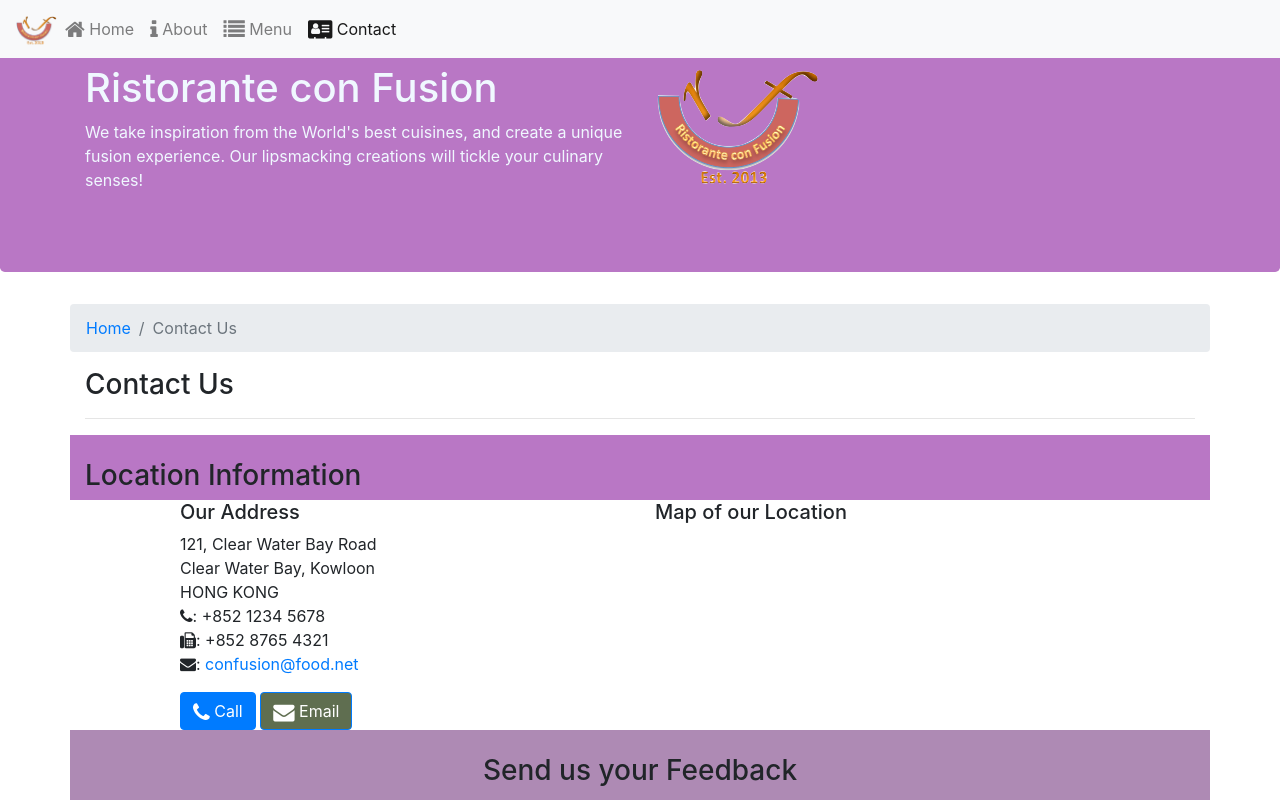
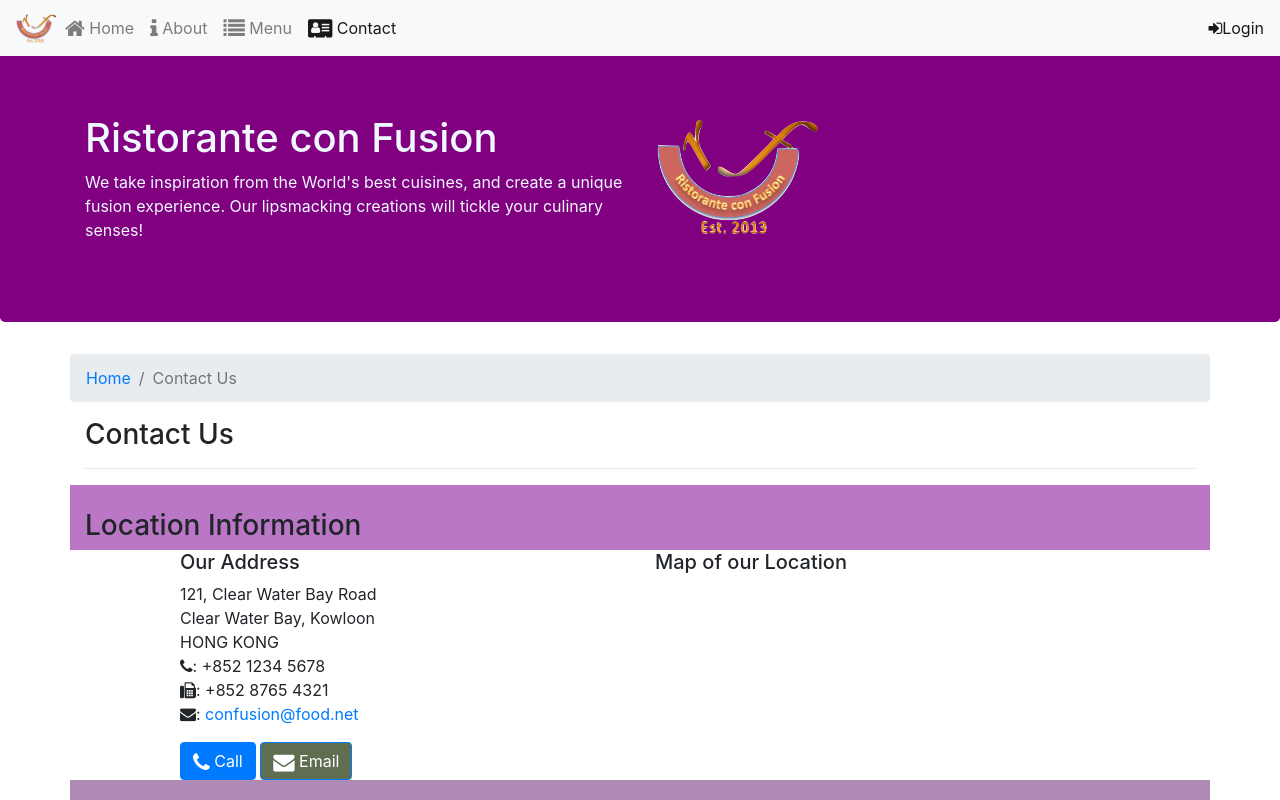
Before and after one commit to G-M-IKBAL/Web-UI-Project, a plain HTML site: page contactus.html in a window 1280 px wide. Shown: the top 800 px of the page. Drawn offline with nearby package versions, Linux system fonts and the light colour scheme.

Commit message:
Update contactus.html

```diff
--- a/contactus.html
+++ b/contactus.html
@@ -17,26 +17,34 @@
 
 </head>
 
-<body>
-    <nav class="navbar  navbar-light bg-light navbar-expand-sm fixed-top">
+<body style="padding: 50px 0px 0px 0px">
+    <nav class="navbar navbar-expand-lg navbar-light bg-light fixed-top">
+        <image src="logo.png" class="image-fluid" height="30" width="41">
 
-            <button class="navbar-toggler" type="button" data-toggle="collapse" data-target="#Navbar">
-                <span class="navbar-toggler"></span>
+            <button class="navbar-toggler" type="button" data-toggle="collapse" data-target="#Navbar" aria-controls="navbarSupportedContent" aria-expanded="false" aria-label="Toggle navigation">
+                <span class="navbar-toggler-icon"></span>
             </button>
 
-            <a class="navbar-brand mr-auto" href="logo.png"> <image src="logo.png" class="image-fluid" height="30" width="41"></a>
-            <div class="collapse navbar-collapse" id="Navbar">
+
+            <div class="collapse navbar-collapse mr-auto" id="Navbar">
                 <ul class="navbar-nav mr-auto">
                         <li class="nav-item"><a class="nav-link" href="./index.html"><span class="fa fa-home fa-lg"></span> Home</a></li>
                         <li class="nav-item"><a class="nav-link" href="./aboutus.html"><span class="fa fa-info fa-lg"></span> About</a></li>
                         <li class="nav-item"><a class="nav-link" href="#"><span class="fa fa-list fa-lg"></span> Menu</a></li>
                         <li class="nav-item active"><a class="nav-link" href="#"><span class="fa fa-address-card fa-lg"></span> Contact</a></li>
                 </ul>
+
+                <span class="navbar-text">
+                    <a data-toggle="modal" data-target="#exampleModalCenter" >
+                      <span class="fa fa-sign-in"></span>Login
+                    </a>
+
+                  </span>
             </div>
 
     </nav>
 
-    <header class="jumbotron" style="background-color:#b977c5; color:aliceblue">
+    <header class="jumbotron" style="background-color:purple; color:aliceblue">
         <div class="container">
             <div class="row row-header">
                 <div class="col-12 col-sm-6">
```
